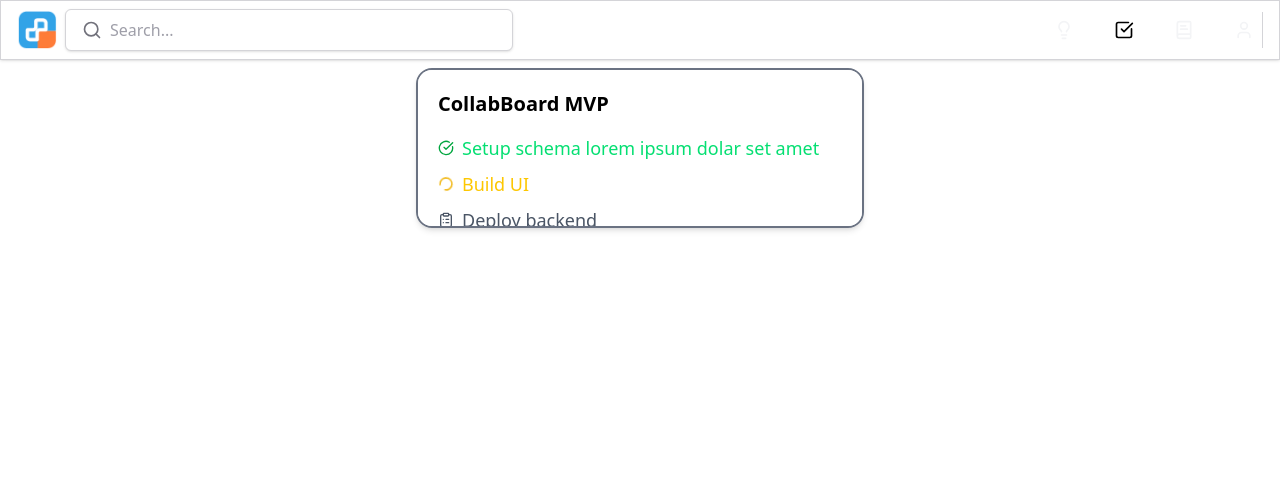
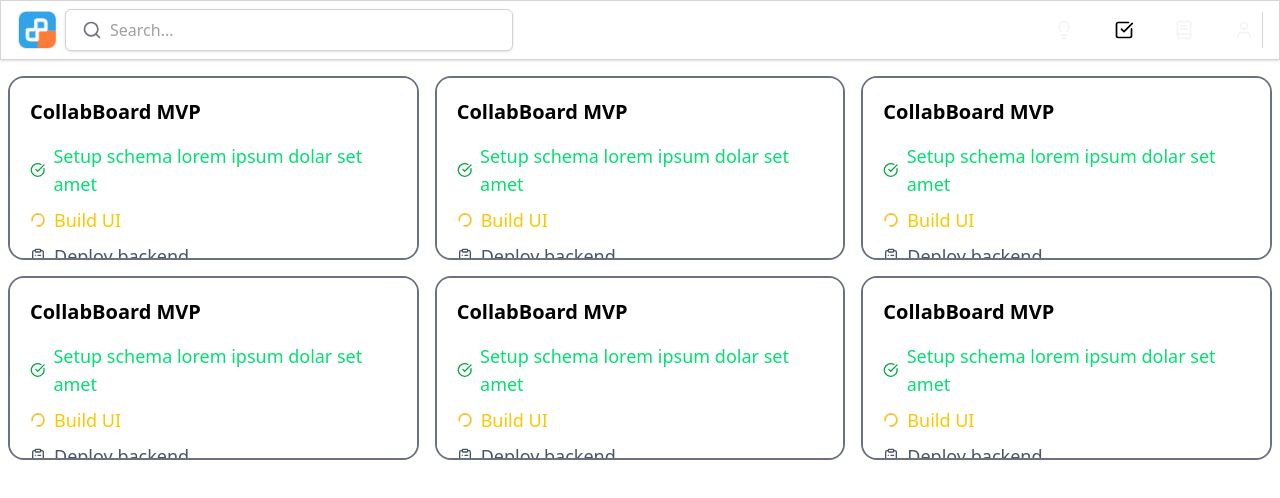
Before and after one commit to HaswanthTamil/CollabBoard, a Next.js app in the folder frontend/: page /projectboard in a window 1280 px wide. Shown: the top 498 px of the page. Built offline with nearby package versions, Linux system fonts and the light colour scheme.

Commit message:
Make ProjectBoard responsible to all screens.

```diff
--- a/frontend/src/app/projectboard/page.tsx
+++ b/frontend/src/app/projectboard/page.tsx
@@ -1,5 +1,5 @@
 import Header from "@/components/nonreusable-ui/Header"
-import ProjectCard from "@/components/reusable-ui/ProjectCard"
+import TestProjectCard from "@/components/reusable-ui/TestProjectCard"
 
 const ProjectBoard = () => {
   return (
@@ -15,56 +15,14 @@ const ProjectBoard = () => {
           <h1 id="project-board-title" className="sr-only">
             Project Board
           </h1>
-
-          <section aria-label="Project list">
-            <ProjectCard
-              title="CollabBoard MVP"
-              tasks={[
-                {
-                  _id: "1",
-                  title: "Setup schema lorem ipsum dolar set amet",
-                  status: "done",
-                  icon: "CheckCircle",
-                },
-                {
-                  _id: "2",
-                  title: "Build UI",
-                  status: "in-progress",
-                  icon: "Loader2",
-                },
-                {
-                  _id: "3",
-                  title: "Deploy backend",
-                  status: "todo",
-                  icon: "ClipboardList",
-                },
-                {
-                  _id: "4",
-                  title: "Go for a walk",
-                  status: "cancelled",
-                  icon: "XCircle",
-                },
-                {
-                  _id: "5",
-                  title: "Go for a walk",
-                  status: "cancelled",
-                  icon: "XCircle",
-                },
-                {
-                  _id: "6",
-                  title: "Go for a walk",
-                  status: "cancelled",
-                  icon: "XCircle",
-                },
-                {
-                  _id: "7",
-                  title: "Go for a walk",
-                  status: "cancelled",
-                  icon: "XCircle",
-                },
-              ]}
-            />
-          </section>
+          <div className="grid grid-cols-1 sm:grid-cols-2 lg:grid-cols-3 auto-rows-[25vh]">
+            <TestProjectCard />
+            <TestProjectCard />
+            <TestProjectCard />
+            <TestProjectCard />
+            <TestProjectCard />
+            <TestProjectCard />
+          </div>
         </main>
       </div>
     </>
--- a/frontend/src/components/reusable-ui/ProjectCard.tsx
+++ b/frontend/src/components/reusable-ui/ProjectCard.tsx
@@ -33,13 +33,10 @@ const iconMap: Record<string, JSX.Element> = {
 
 const ProjectCard = ({ title, tasks }: ProjectCardProps) => {
   return (
-    <Link
-      href="/projectboard/id"
-      className="flex justify-center focus:outline-none focus:ring-2 focus:ring-blue-500 rounded-lg"
-      aria-label="Open project: CollabBoard MVP"
-    >
+    <Link href="/projectboard/id" aria-label="Open project: CollabBoard MVP">
+      <div className="flex justify-center rounded-lg mx-5 sm:mx-0 p-2 h-full">
         <section
-        className="bg-white border-2 border-gray-500 dark:border-gray-400 rounded-2xl shadow-md p-5 w-[70%] max-w-md max-h-[20vh] overflow-y-auto hide-scrollbar dark:bg-gray-950 hover:border-blue-700 transition-all duration-300 ease-out"
+          className="bg-white border-2 border-gray-500 dark:border-gray-400 rounded-2xl p-5 overflow-y-auto hide-scrollbar dark:bg-gray-950 hover:transform hover:scale-105 transition-all duration-300 ease-out"
           role="region"
           aria-labelledby={`project-title-${title}`}
         >
@@ -75,6 +72,7 @@ const ProjectCard = ({ title, tasks }: ProjectCardProps) => {
             </ul>
           )}
         </section>
+      </div>
     </Link>
   )
 }
--- /dev/null
+++ b/frontend/src/components/reusable-ui/TestProjectCard.tsx
@@ -0,0 +1,56 @@
+// to be deleted after testing
+import ProjectCard from "./ProjectCard"
+
+const TestProjectCard = () => {
+  return (
+    <ProjectCard
+      title="CollabBoard MVP"
+      tasks={[
+        {
+          _id: "1",
+          title: "Setup schema lorem ipsum dolar set amet",
+          status: "done",
+          icon: "CheckCircle",
+        },
+        {
+          _id: "2",
+          title: "Build UI",
+          status: "in-progress",
+          icon: "Loader2",
+        },
+        {
+          _id: "3",
+          title: "Deploy backend",
+          status: "todo",
+          icon: "ClipboardList",
+        },
+        {
+          _id: "4",
+          title: "Go for a walk",
+          status: "cancelled",
+          icon: "XCircle",
+        },
+        {
+          _id: "5",
+          title: "Go for a walk",
+          status: "cancelled",
+          icon: "XCircle",
+        },
+        {
+          _id: "6",
+          title: "Go for a walk",
+          status: "cancelled",
+          icon: "XCircle",
+        },
+        {
+          _id: "7",
+          title: "Go for a walk",
+          status: "cancelled",
+          icon: "XCircle",
+        },
+      ]}
+    />
+  )
+}
+
+export default TestProjectCard
```
Lines whose indentation alone changed are shown as unchanged.
